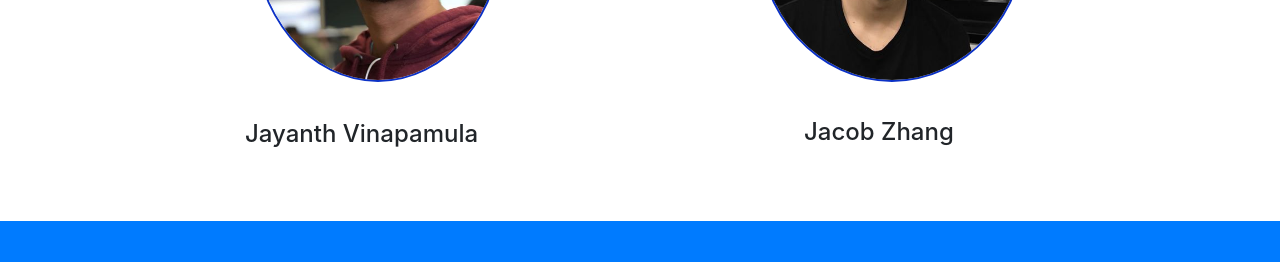
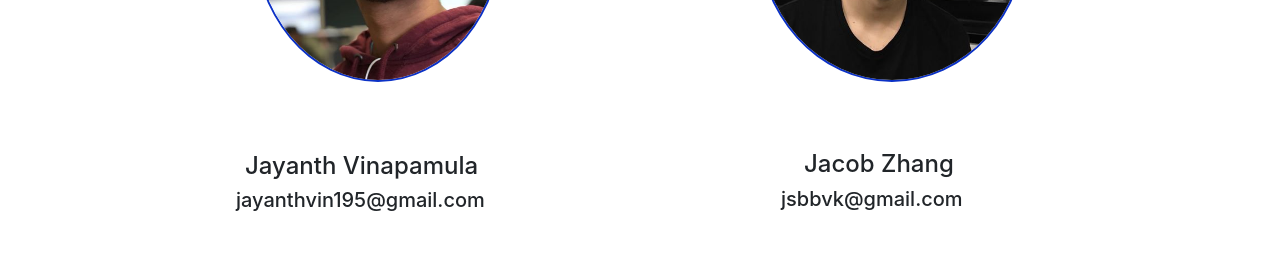
Before and after one commit to JayanthTheHack/Jacob-Jayanth.github.io, a website with bundled scripts: page index.html in a window 1280 px wide. Shown: the part 1660-1922 px from the top of the page. Built offline with nearby package versions, Linux system fonts and the light colour scheme.

Commit message:
Update index.html
added emails

```diff
--- a/index.html
+++ b/index.html
@@ -45,11 +45,20 @@
           .jText{
               position: relative;
               left: 185px;
-              top: 38px;
+              top: 70px;
           }
           .jText2{
               position: relative;
               left: 719px;
+          }
+          .jEmail{
+              position: relative;
+              top: 70px;
+              left: 151px;
+          }
+          .jEmail2{
+              position: relative;
+              left: 696px;
           }
       </style>
   </head>
@@ -107,7 +116,9 @@
           <center><img src = "jayanth.jpg" alt="jayanth" class="round" id = "jay" style="width:250px">
               <img src = "jz.jpg" alt="jacob" class="round" id = "jac" style="width:270px"></center>
           <h4 class = "jText" style="left: 160px">Jayanth Vinapamula</h4>
+          <h5 class = "jEmail">jayanthvin195@gmail.com</h5>
           <h4 class = jText2>Jacob Zhang</h4>
+          <h5 class = "jEmail2">jsbbvk@gmail.com</h5>
       </div>
     </section>
 
```
